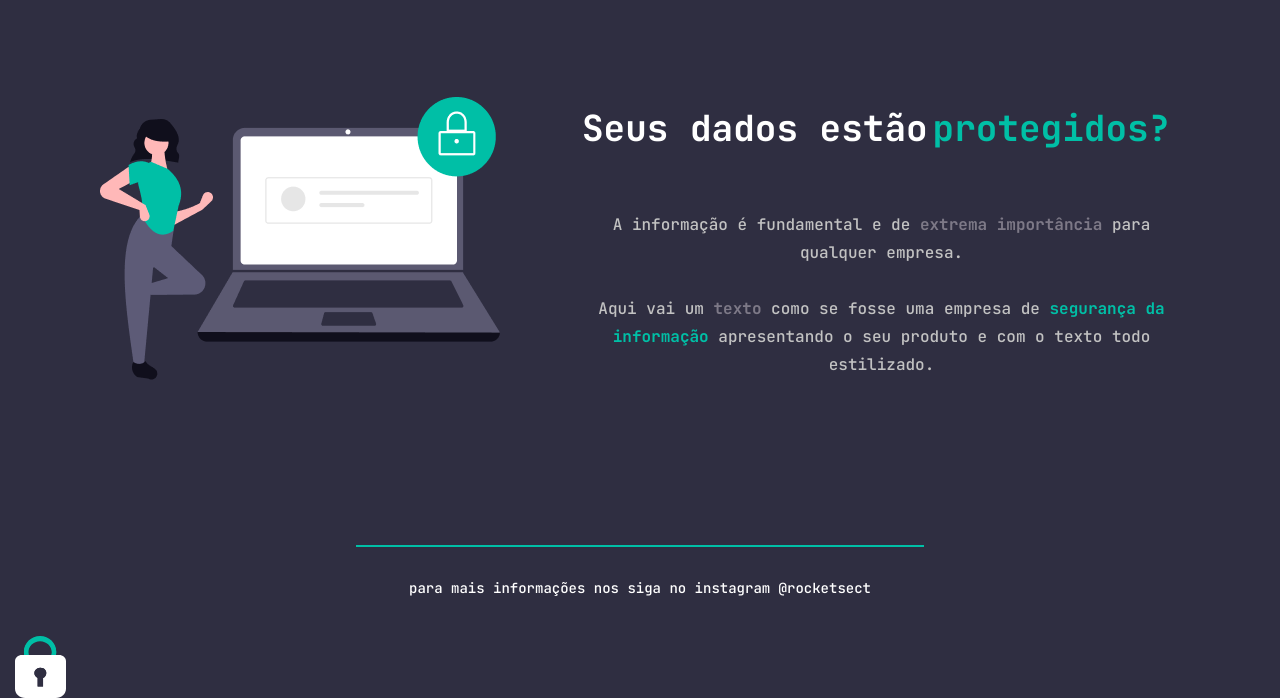
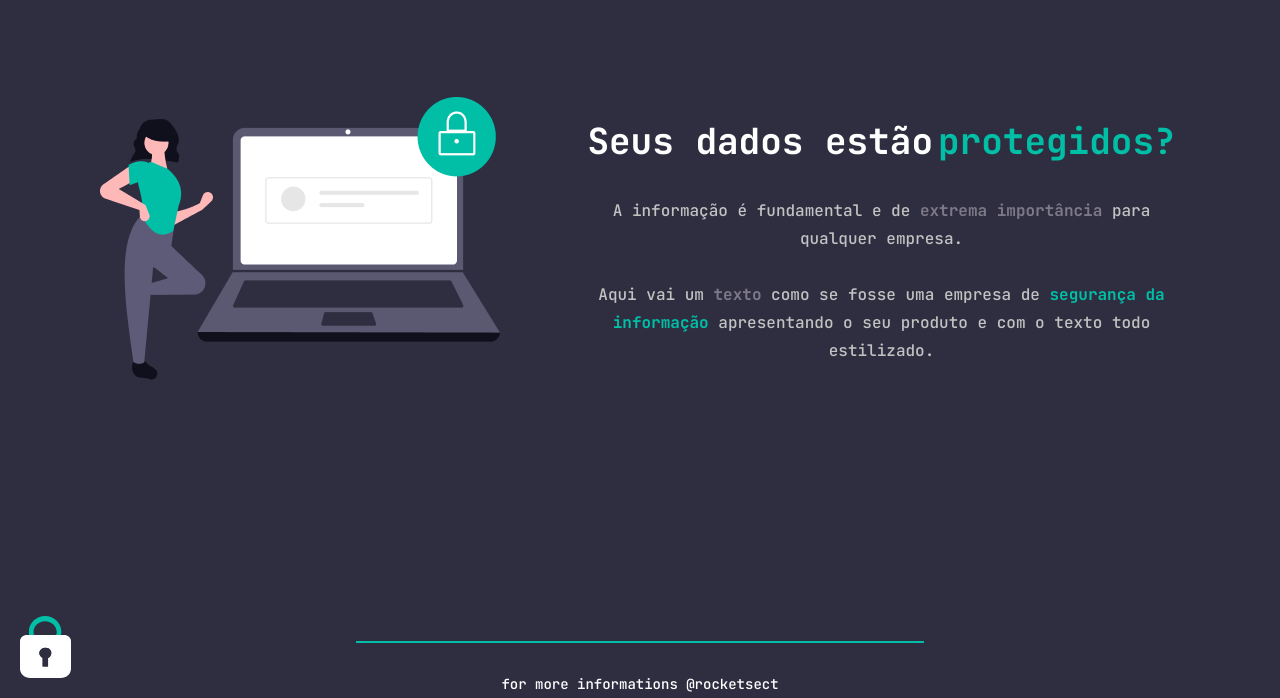
Before and after one commit to GabriellRossi/rocket-sect, a plain HTML site: page index.html in a window 1280 px wide. Shown: the part 102-800 px from the top of the page. Drawn offline with Linux system fonts and the light colour scheme.

Commit message:
finalizado

```diff
--- a/index.html
+++ b/index.html
@@ -35,7 +35,7 @@
         </section>
 
         <section class="right">
-          <div class="title">Seus dados estão <span>protegidos?</span></div>
+          <h1 class="title">Seus dados estão <span>protegidos?</span></h1>
 
           <div class="description">
             <p>
@@ -52,17 +52,19 @@
       </main>
     </div>
 
-    <footer>
-      <div class="line"></div>
+    <footer id="footer">
+      <div id="line"></div>
 
-      <div class="informacoes">
-        <p>
-          para mais informações nos siga no instagram
-          <a href="#">@rocketsect</a>
-        </p>
-      </div>
+      <p>
+        for more informations
+        <a href="www.instagram.com.br/rocketsect">@rocketsect</a>
+      </p>
+
+      <img
+        id="padlock"
+        src="./assets/padlock.svg"
+        alt="ilustração de um cadeado"
+      />
     </footer>
-
-    <img id="cadeado-decoracao" src="./assets/padlock.svg" alt="ilustração de um cadeado" />
   </body>
 </html>
--- a/style.css
+++ b/style.css
@@ -65,23 +65,20 @@ main {
   gap: 82px;
 }
 
-.left img {
-  max-width: 401px;
-  height: auto;
-}
-
 .right {
   display: flex;
   flex-direction: column;
 }
 
-.title {
+.title{
   display: flex;
   gap: 5px;
+  font-size: 36px;
   font-weight: 700;
-  font-size: 36px;
+  height:  40px;
+  text-align: center;
   color: var(--text-color-branco);
-  margin-bottom: 59px;
+  margin: 0 auto 40px;
 }
 
 .title span {
@@ -95,7 +92,6 @@ main {
   line-height: 28px;
   text-align: center;
   color: var(--text-description);
-  max-width: 604px;
 }
 
 .description strong {
@@ -108,34 +104,35 @@ main {
   color: var(--text-strong);
 }
 
+
 footer {
-  display: flex;
-  align-items: center;
-  justify-content: center;
-  flex-direction: column;
-}
-
-footer .line {
-  width: 568px;
-  border: 1px solid var(--color-line);
-  margin: 160px auto 27px;
-}
-
-footer .informacoes p,
-footer .informacoes p a {
   font-size: 14px;
   font-weight: 500;
   line-height: 28px;
+  margin-top: 157px;
+
+  text-align: center;
+
+  position: fixed;
+  bottom: 0;
+  width: 100%;
+}
+
+footer,
+footer a {
   color: var(--text-color-branco);
 }
 
-footer .informacoes a {
-  cursor: pointer;
+#line {
+  width: 568px;
+  height: 0px;
+  margin: 0 auto 27px;
+
+  border: 1px solid #00bfa6;
 }
 
-#cadeado-decoracao {
-  position: absolute;
-  left: 0;
-  bottom: 0;
-  padding: 0 15px;
+#padlock {
+  position: fixed;
+  bottom: 20px;
+  left: 20px;
 }
```
